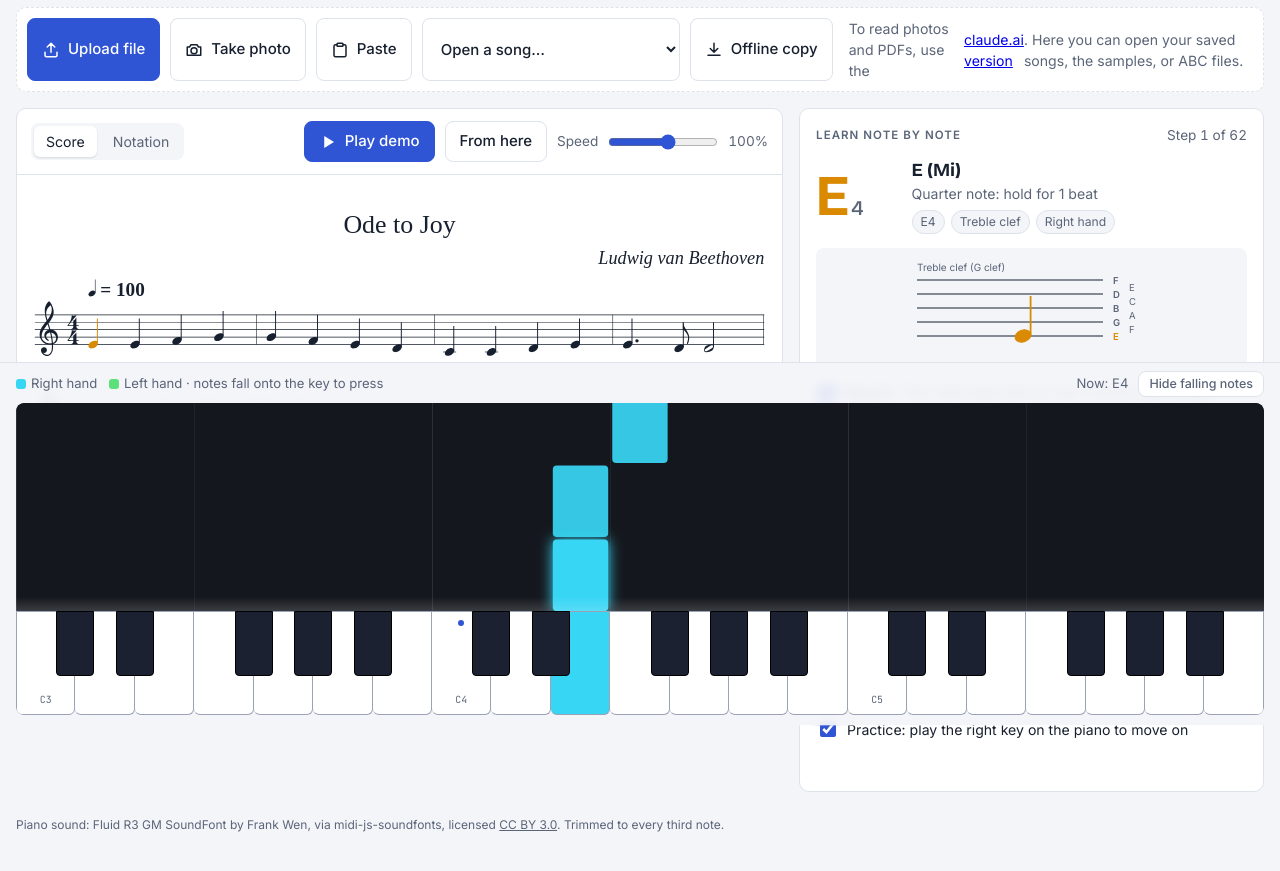
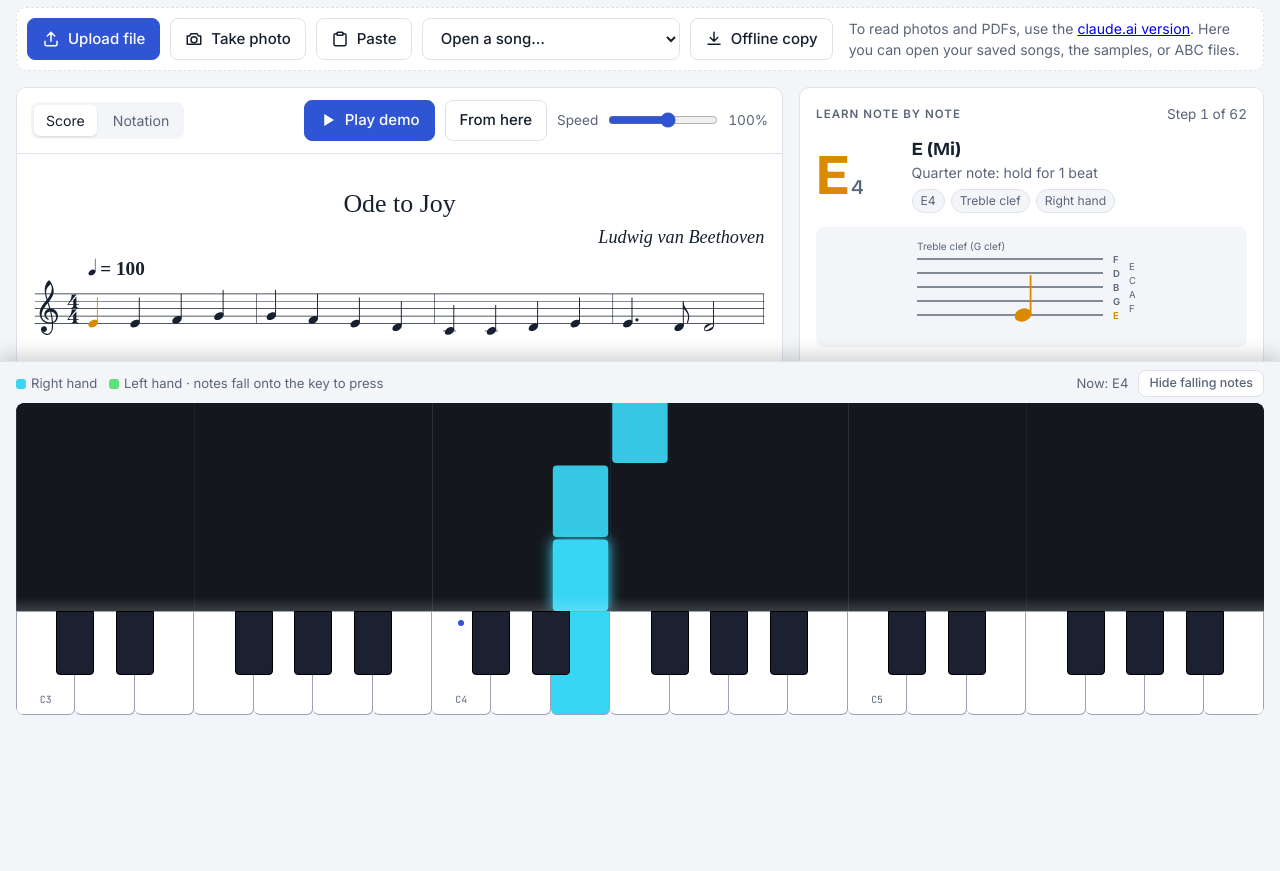
Before and after one commit to Al3nafk/musisc, a plain HTML site: page index.html in a window 1280 px wide. Shown: the part 75-946 px from the top of the page. After the commit the page ends 800 px from the top, so only its background shows below. Drawn offline with nearby package versions, Linux system fonts and the light colour scheme.

Commit message:
Pin the piano below the content so it no longer covers it
Co-Authored-By: Claude Opus 5.5 <noreply@anthropic.com>

```diff
--- a/app.js
+++ b/app.js
@@ -287,9 +287,9 @@ function highlight(ev){
   document.querySelectorAll('#score .hl').forEach(e=>e.classList.remove('hl'));
   ev.els.forEach(e=>e&&e.classList&&e.classList.add('hl'));
   const el=ev.els[0]; if(!el||!$('#view-score').offsetParent) return;
-  const r=el.getBoundingClientRect(), dockH=$('.dock').offsetHeight;
-  if(r.top<70) window.scrollBy({top:r.top-90,behavior:'smooth'});
-  else if(r.bottom>innerHeight-dockH-20) window.scrollBy({top:r.bottom-(innerHeight-dockH)+60,behavior:'smooth'});
+  const sc=$('#scroller'), r=el.getBoundingClientRect(), sr=sc.getBoundingClientRect();
+  if(r.top<sr.top+60) sc.scrollBy({top:r.top-sr.top-80,behavior:'smooth'});
+  else if(r.bottom>sr.bottom-20) sc.scrollBy({top:r.bottom-sr.bottom+60,behavior:'smooth'});
 }
 
 function goTo(i, sound=true){
--- a/index.html
+++ b/index.html
@@ -36,6 +36,11 @@
 
 *{box-sizing:border-box}
 [hidden]{display:none!important}
+/* one-screen app: content scrolls above, piano stays pinned below it */
+html,body{height:100%}
+body{overflow:hidden}
+#app{height:100%;display:flex;flex-direction:column}
+.scroller{flex:1 1 auto;min-height:0;overflow-y:auto;overscroll-behavior:contain}
 body{background:var(--bg);color:var(--ink);font-family:var(--f-body);font-size:15px;line-height:1.5;margin:0}
 .wrap{padding-left:max(16px,env(safe-area-inset-left,0px));padding-right:max(16px,env(safe-area-inset-right,0px));max-width:1320px;margin:0 auto}
 h1,h2,h3{font-family:var(--f-display);text-wrap:balance;margin:0;line-height:1.15}
@@ -48,7 +53,7 @@ header{padding-block:18px 10px;display:flex;flex-wrap:wrap;gap:12px 24px;align-i
 .brand p{margin:2px 0 0;color:var(--muted);font-size:.9rem}
 
 .intake{display:flex;flex-wrap:wrap;gap:10px;align-items:stretch;border:1.5px dashed var(--line);border-radius:var(--r);padding:10px;background:var(--panel)}
-.intake .hint{flex:1 1 220px;min-width:0;display:flex;align-items:center;color:var(--muted);font-size:.88rem;padding:0 6px}
+.intake .hint{flex:1 1 220px;min-width:0;align-self:center;color:var(--muted);font-size:.88rem;padding:0 6px}
 .btn{display:inline-flex;align-items:center;gap:8px;border:1px solid var(--line);background:var(--panel);border-radius:8px;padding:8px 14px;font-weight:500;white-space:nowrap}
 .btn:hover{border-color:var(--accent)}
 .btn.primary{background:var(--accent);color:var(--accent-ink);border-color:var(--accent)}
@@ -112,7 +117,7 @@ select.btn{padding-right:10px}
 .feedback.good{color:var(--good)} .feedback.bad{color:var(--bad)}
 
 /* Piano */
-.dock{position:sticky;bottom:0;z-index:5;background:color-mix(in srgb,var(--bg) 92%,transparent);backdrop-filter:blur(6px);border-top:1px solid var(--line);padding-bottom:calc(env(safe-area-inset-bottom,0px) + 10px);padding-top:8px}
+.dock{flex:none;position:relative;z-index:5;background:var(--bg);box-shadow:0 -6px 18px rgb(0 0 0/.18);border-top:1px solid var(--line);padding-bottom:calc(env(safe-area-inset-bottom,0px) + 10px);padding-top:8px}
 .dock-head{display:flex;justify-content:space-between;align-items:center;gap:10px;margin-bottom:6px;font-size:.82rem;color:var(--muted)}
 .kb-scroll{overflow-x:auto;border-radius:8px}
 .kb{position:relative;display:flex;height:clamp(80px,13vh,110px);user-select:none;-webkit-user-select:none;touch-action:manipulation}
@@ -146,7 +151,7 @@ select.btn{padding-right:10px}
 </style>
 
 <div id="app">
-<div class="wrap">
+<div class="scroller" id="scroller"><div class="wrap">
   <header>
     <div class="brand">
       <h1>Musisc</h1>
@@ -231,7 +236,7 @@ select.btn{padding-right:10px}
     </aside>
   </main>
   <p class="credit">Piano sound: Fluid R3 GM SoundFont by Frank Wen, via midi-js-soundfonts, licensed <a href="https://creativecommons.org/licenses/by/3.0/" target="_blank" rel="noopener">CC BY 3.0</a>. Trimmed to every third note.</p>
-</div>
+</div></div>
 
 <div class="dock">
   <div class="wrap">
```
